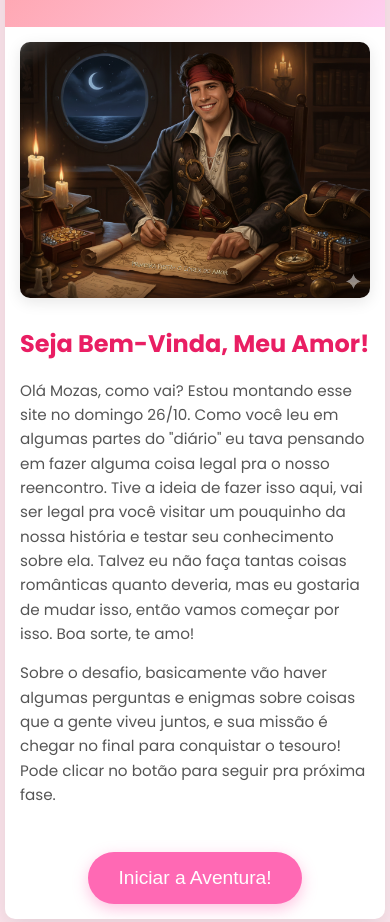
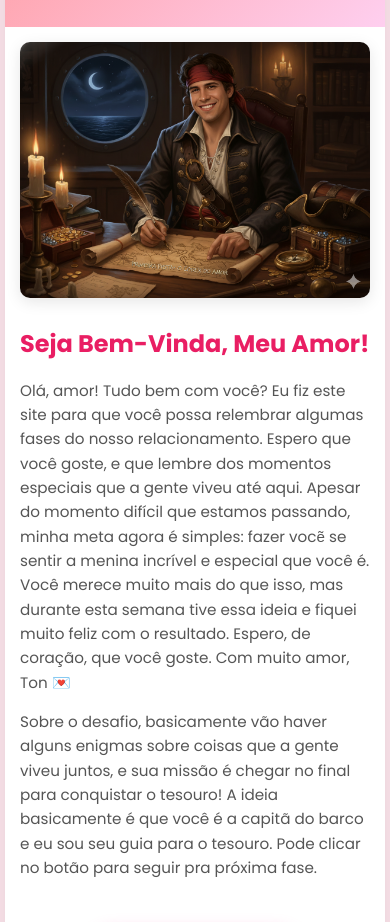
Before and after one commit to Marcostvn/Mapa-do-Tesouro, a plain HTML site: page index.html in a window 390 px wide. Shown: the part 150-1072 px from the top of the page. Drawn offline with Linux system fonts and the light colour scheme.

Commit message:
Versao mobile 1.0

```diff
--- a/index.html
+++ b/index.html
@@ -24,16 +24,22 @@
             <div class="text-area">
                 <h2>Seja Bem-Vinda, Meu Amor!</h2>
                 <p>
-                    Olá Mozas, como vai? Estou montando esse site no domingo 26/10.
-                    Como você leu em algumas partes do "diário" eu tava pensando em fazer alguma coisa legal
-                    pra o nosso reencontro. Tive a ideia de fazer isso aqui, vai ser legal pra você visitar um
-                    pouquinho da nossa história e testar seu conhecimento sobre ela. Talvez eu não faça tantas
-                    coisas românticas quanto deveria, mas eu gostaria de mudar isso, então vamos começar por isso.
-                    Boa sorte, te amo!
+                    Olá, amor! Tudo bem com você?
+                    Eu fiz este site para que você possa relembrar algumas fases do nosso relacionamento.
+                    Espero que você goste, e que lembre dos momentos especiais que a gente viveu até aqui.
+
+                    Apesar do momento difícil que estamos passando, minha meta agora é simples:
+                    fazer vocẽ se sentir a menina incrível e especial que você é.
+
+                    Você merece muito mais do que isso, mas durante esta semana tive essa ideia e fiquei muito feliz com o resultado.
+                    Espero, de coração, que você goste.
+                    Com muito amor,
+                    Ton 💌
                 </p>
                 <p>
-                    Sobre o desafio, basicamente vão haver algumas perguntas e enigmas sobre coisas que a gente viveu juntos, e sua missão é chegar
-                    no final para conquistar o tesouro! Pode clicar no botão para seguir pra próxima fase.
+                    Sobre o desafio, basicamente vão haver alguns enigmas sobre coisas que a gente viveu juntos, e sua missão é chegar
+                    no final para conquistar o tesouro! A ideia basicamente é que você é a capitã do barco e eu sou seu guia para o tesouro.
+                    Pode clicar no botão para seguir pra próxima fase.
                 </p>
                 </div>
         </main>
```
